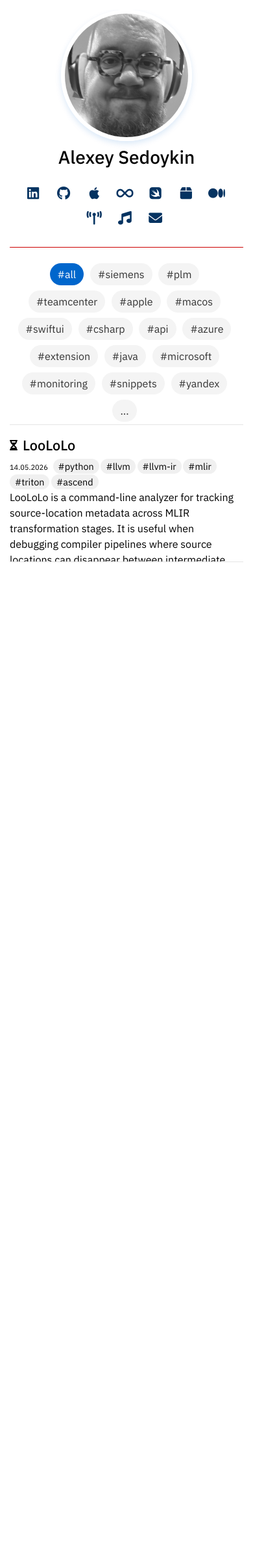
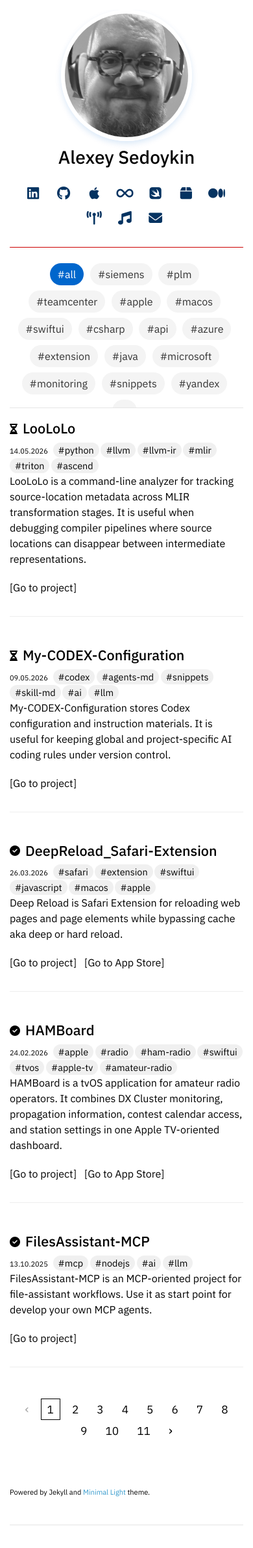
Before and after one commit to Krusty84/krusty84.github.io, a Jekyll site: the page built from index.html, in a window 390 px wide. Shown: the whole page at 65% size. Built offline with Jekyll 4.4.1, drawn with Linux system fonts in a browser that asks for light colours; a style sheet for code colours, icons or effects is not loaded; before the commit the page ends 900 px from its top, so only the background shows below that.

Commit message:
Update responsive styles for improved layout and overflow handling, its optimizing for mobile devices

```diff
--- a/_layouts/homepage.html
+++ b/_layouts/homepage.html
@@ -325,8 +325,8 @@
       @media screen and (max-width: 960px) {
         html,
         body {
-          height: 100%;
-          overflow: hidden;
+          height: auto;
+          overflow: visible;
         }
 
         body {
@@ -334,22 +334,27 @@
         }
 
         div.wrapper {
-          display: flex;
-          flex-direction: column;
-          height: 100%;
-          overflow: hidden;
+          display: block;
+          height: auto;
+          overflow: visible;
         }
 
         header {
           background: #fff;
-          flex: 0 0 auto;
-          position: relative;
+          position: sticky;
+          top: 0;
           z-index: 1;
         }
 
         .page-content {
-          flex: 1 1 auto;
-          min-height: 0;
+          overflow: visible;
+        }
+      }
+
+      @media screen and (max-width: 480px) {
+        header {
+          max-height: 68vh;
+          max-height: 68dvh;
           overflow-y: auto;
           -webkit-overflow-scrolling: touch;
         }
```
